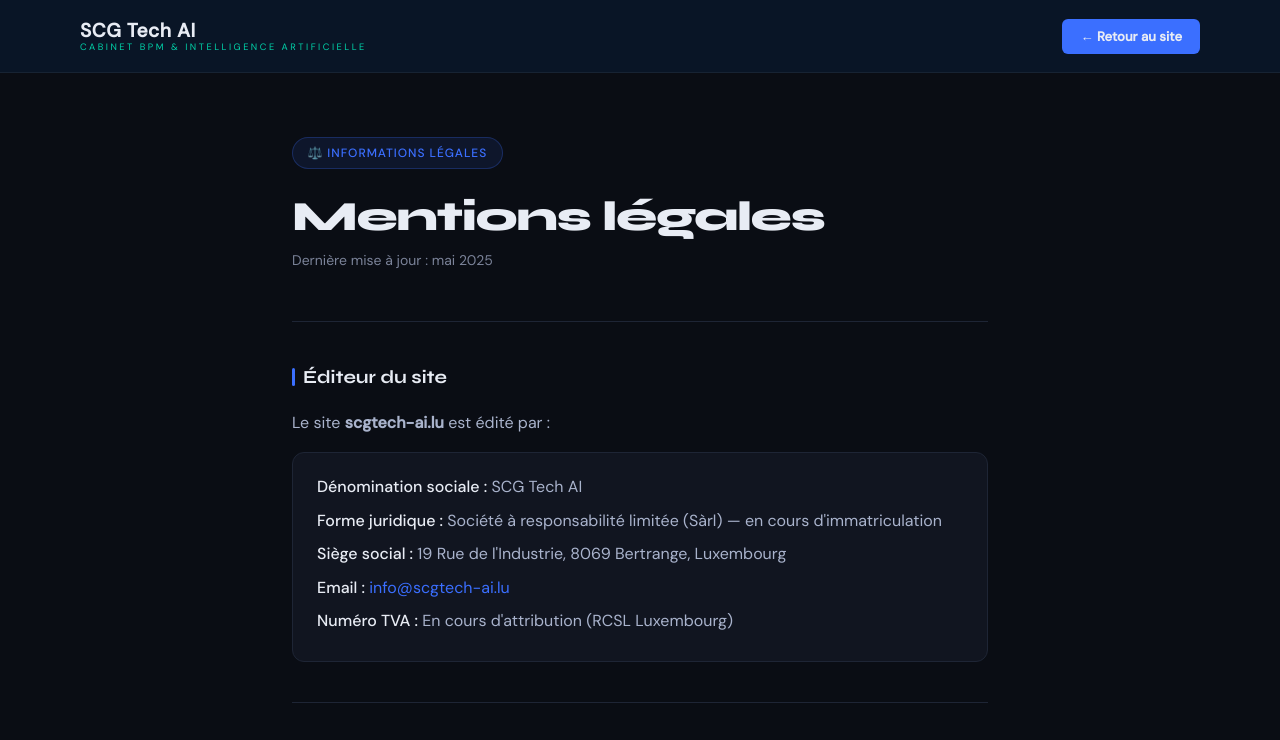
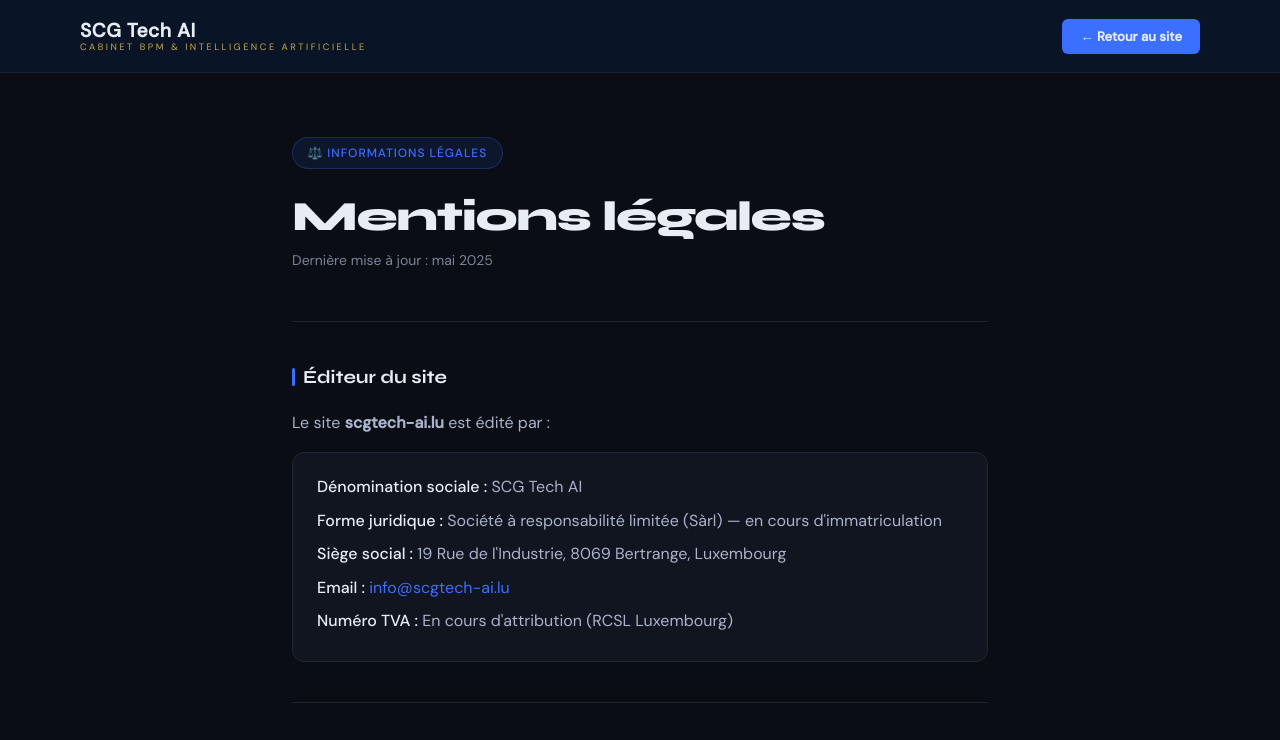
Before and after one commit to eracconseil/scgtech-ai.lu, a plain HTML site: page mentions-legales.html in a window 1280 px wide. Shown: the top 740 px of the page. Drawn offline with Linux system fonts and the light colour scheme.

Commit message:
Update mentions-legales.html

```diff
--- a/mentions-legales.html
+++ b/mentions-legales.html
@@ -20,7 +20,7 @@
       --text-muted: #7b8399;
       --text-light: #a9b3cc;
       --white: #e8ecf4;
-      --gold: #00d4aa;
+      --gold: #c9a84c;
     }
     * { margin: 0; padding: 0; box-sizing: border-box; }
     body { font-family: 'DM Sans', sans-serif; background: var(--bg); color: var(--text); line-height: 1.7; font-size: 16px; }
```
